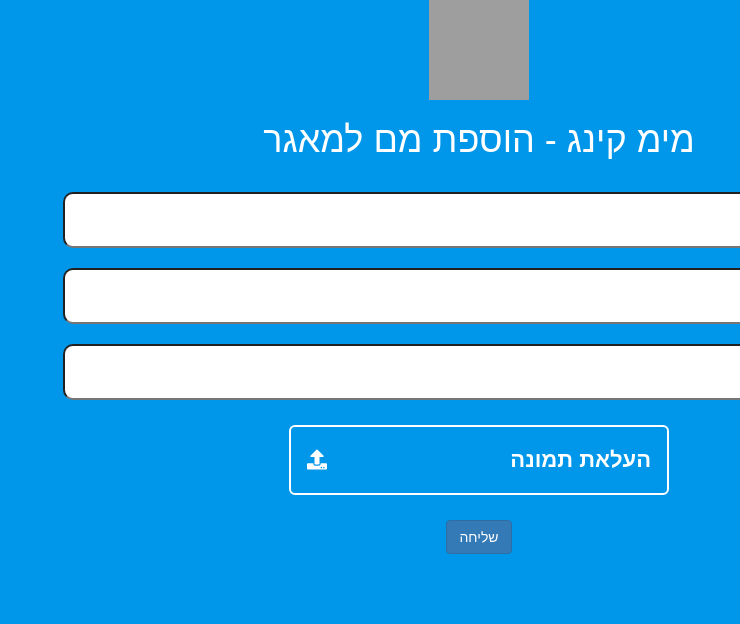
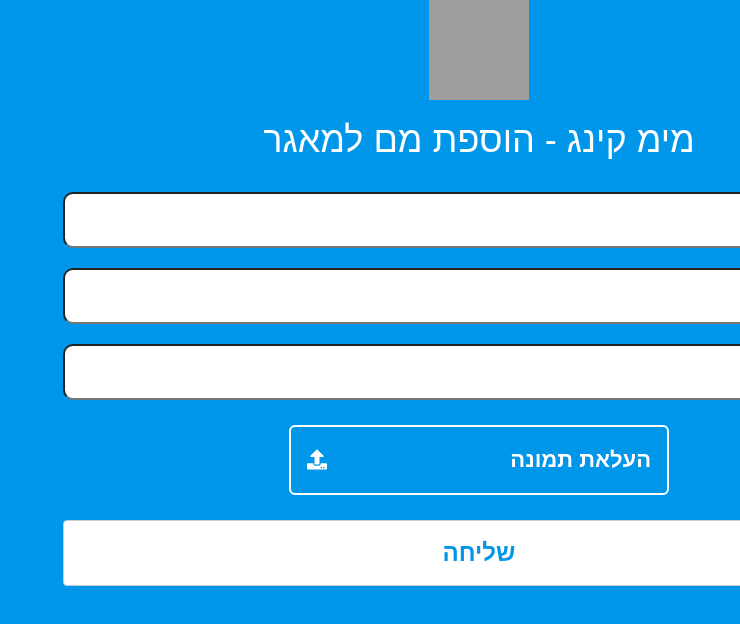
Before and after one commit to imri29/upload-meme-react, a React (Create React App) app: page / in a window 1280 px wide. Shown: the top 624 px of the page, without its empty margins (540-1280 px from the left). Built offline with nearby package versions, Linux system fonts and the light colour scheme; grey boxes are pictures that could not be loaded; a web font is replaced by a local one.

Commit message:
Added Button comp., dropzone is working

```diff
--- a/package.json
+++ b/package.json
@@ -4,6 +4,7 @@
   "private": true,
   "dependencies": {
     "axios": "^0.18.0",
+    "classnames": "^2.2.6",
     "node-sass-chokidar": "^1.3.0",
     "npm-run-all": "^4.1.3",
     "react": "^16.4.1",
--- /dev/null
+++ b/src/components/Button/Button.js
@@ -0,0 +1,13 @@
+import React, { Component } from 'react';
+import BootstrapButton from 'react-bootstrap/lib/Button';
+import classnames from 'classnames';
+import './button.css';
+
+const Button = props => {
+
+
+
+  return <BootstrapButton className={props.theme}>{props.children}</BootstrapButton>;
+};
+
+export default Button;
--- /dev/null
+++ b/src/components/Button/button.css
@@ -0,0 +1,8 @@
+.deep-blue {
+  background-color: white;
+  width: 65%;
+  padding-top: 15px;
+  padding-bottom: 15px;
+  color: #0097eb;
+  font-weight: 600;
+  font-size: 24px; }
--- /dev/null
+++ b/src/components/Button/button.scss
@@ -0,0 +1,9 @@
+.deep-blue {
+  background-color: white;
+  width: 65%;
+  padding-top: 15px;
+  padding-bottom: 15px;
+  color: #0097eb;
+  font-weight: 600;
+  font-size: 24px;
+}
--- a/src/components/FileInput/DropzoneAttempt.js
+++ b/src/components/FileInput/DropzoneAttempt.js
@@ -1,38 +1,33 @@
 import React from 'react';
 import Dropzone from 'react-dropzone';
+import './file-input.css';
 
 export default class Basic extends React.Component {
   state = { files: [] };
 
-  onDrop = (files) => {
-    this.setState({
-      files
+
+   onFileSelect = files => {
+    const blobAsString = this.blobToString(files[0]);
+    console.log(blobAsString);
+    blobAsString.then(file => this.props.onFileUpload(file));
+    console.log(blobAsString);
+  };
+
+   blobToString = blob => {
+    return new Promise(resolve => {
+      const reader = new FileReader();
+      reader.onload = event => {
+        resolve(event.target.result);
+      };
+      reader.readAsDataURL(blob);
     });
   };
-
-  //  onFileSelect = e => {
-  //   const blobAsString = blobToString(e.target.files[0]);
-  //   blobAsString.then(file => props.onFileUpload(file));
-  //   console.log(blobAsString);
-  // };
-  //
-  //  blobToString = blob => {
-  //   return new Promise(resolve => {
-  //     const reader = new FileReader();
-  //     reader.onload = event => {
-  //       resolve(event.target.result);
-  //     };
-  //     reader.readAsDataURL(blob);
-  //   });
-  // };
-
-
 
   render() {
     return (
       <section>
         <div>
-          <Dropzone className="file-upload" onDrop={this.onDrop}>
+          <Dropzone className="file-upload" onDrop={this.onFileSelect}>
             <p>
             העלאת תמונה
             </p>
--- a/src/components/Form/Form.js
+++ b/src/components/Form/Form.js
@@ -1,9 +1,10 @@
 import React, { Component } from 'react';
 import './form.css';
-import FileInput from '../FileInput/FileInput';
+// import FileInput from '../FileInput/FileInput';
 import axios from 'axios/index';
-import Button from 'react-bootstrap/lib/Button';
-import Basic from '../FileInput/DropzoneAttempt'
+import Button from '../Button/Button';
+import Basic from '../FileInput/DropzoneAttempt';
+
 
 export default class Form extends Component {
   state = {
@@ -61,7 +62,7 @@ export default class Form extends Component {
         />
         {/*<FileInput onFileUpload={this.onFileUpload} />*/}
         <Basic onFileUpload={this.onFileUpload}/>
-        <Button bsStyle="primary" onClick={this.submitFormHandler}>
+        <Button theme="deep-blue" bsStyle="primary" bsSize="lg" block onClick={this.submitFormHandler}>
           <span>שליחה</span>
         </Button>
       </form>
```
